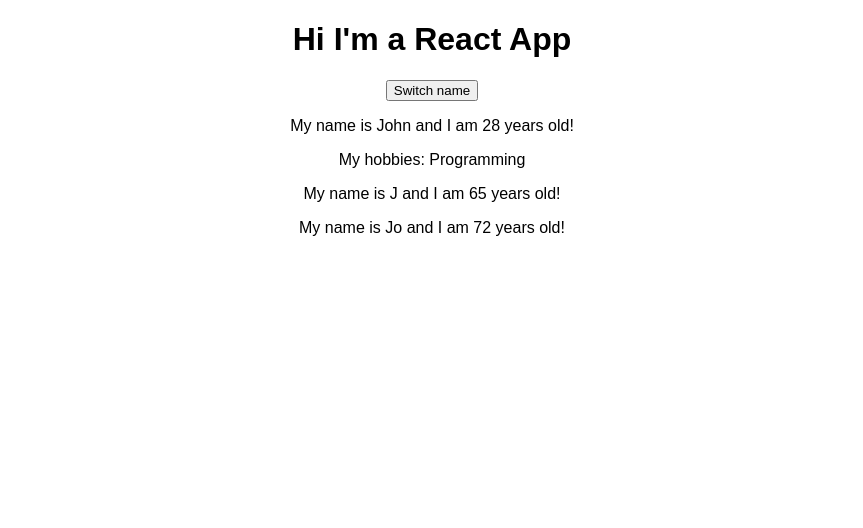
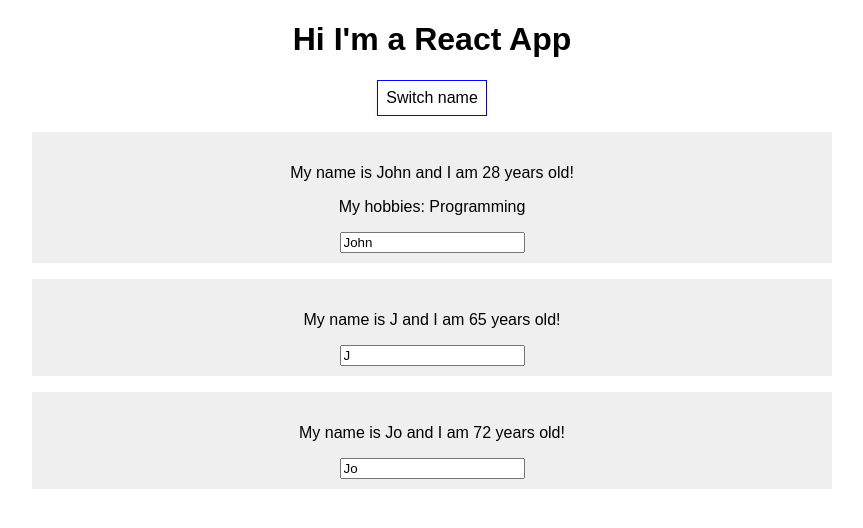
Before and after one commit to jbo168/react-complete-guide, a React (Create React App) app: page / in a window 1280 px wide. Shown: the top 528 px of the page, without its empty margins (208-1071 px from the left). Built offline with nearby package versions, Linux system fonts and the light colour scheme.

Commit message:
styling react components

```diff
--- a/src/App.js
+++ b/src/App.js
@@ -1,5 +1,4 @@
 import React, { Component } from 'react';
-import { render } from 'react-dom';
 import './App.css';
 import Person from './Person/Person';
 
@@ -16,27 +15,48 @@
   switchNameHandler = (newName) => {
     // console.log('Was clicked');
     // DONT DO THIS this.state.persons[0].name = 'Elaine';
-      this.setState({
+      this.setState( {
         persons: [
-        { name: 'John', age:50 },
-        { name: newName, age:28 },
+        { name: 'John', age:28 },
+        { name: newName, age:29 },
+        { name: 'Jo', age:26 }
+      ]
+    } )
+  }
+
+  nameChangedHandler = (event) => {
+      this.setState( {
+        persons: [
+        { name: event.target.value, age:28 },
+        { name: 'Jo', age:28 },
         { name: 'Jo', age:28 }
       ]
-    });
-  };
+    } )
+  }
 
   render () {
+    const style = {
+      backgroundColor: 'white',
+      font: 'inherit',
+      border: '1px solid blue',
+      padding: '8px',
+      cursor: 'pointer'
+    };
+
     return (
       <div className="App">
         <h1>Hi I'm a React App</h1>
-        <button onClick={() => this.switchNameHandler('Maximilian')}>Switch name</button>
+        <button
+          style={style}
+          onClick={() => this.switchNameHandler('Maximilian')}>Switch name</button>
         <Person
           name={this.state.persons[0].name}
           age={this.state.persons[0].age}
           click={this.switchNameHandler.bind(this, 'Jimmy')} >My hobbies: Programming</Person>
         <Person
           name="J"
-          age="65" />
+          age="65"
+          changed={this.nameChangedHandler}></Person>
         <Person
           name="Jo"
           age="72"/>
--- /dev/null
+++ b/src/Person/Person.css
@@ -0,0 +1,9 @@
+.Person {
+    width: 60%;
+    margin: 16px auto;
+    border: 1px #eee;
+    background-color: #eeee;
+    padding: 16px;
+    text-align: center;
+    padding-bottom: 10px;
+}
--- a/src/Person/Person.js
+++ b/src/Person/Person.js
@@ -1,10 +1,13 @@
 import React from 'react';
+
+import './Person.css';
 
 const person = (props) => {
     return (
-        <div>
+        <div className="Person">
             <p onClick={props.click}>My name is {props.name} and I am {props.age} years old!</p>
             <p>{props.children}</p>
+            <input type="text" onChange={props.changed} value={props.name}/>
         </div>
     )
 }
```
